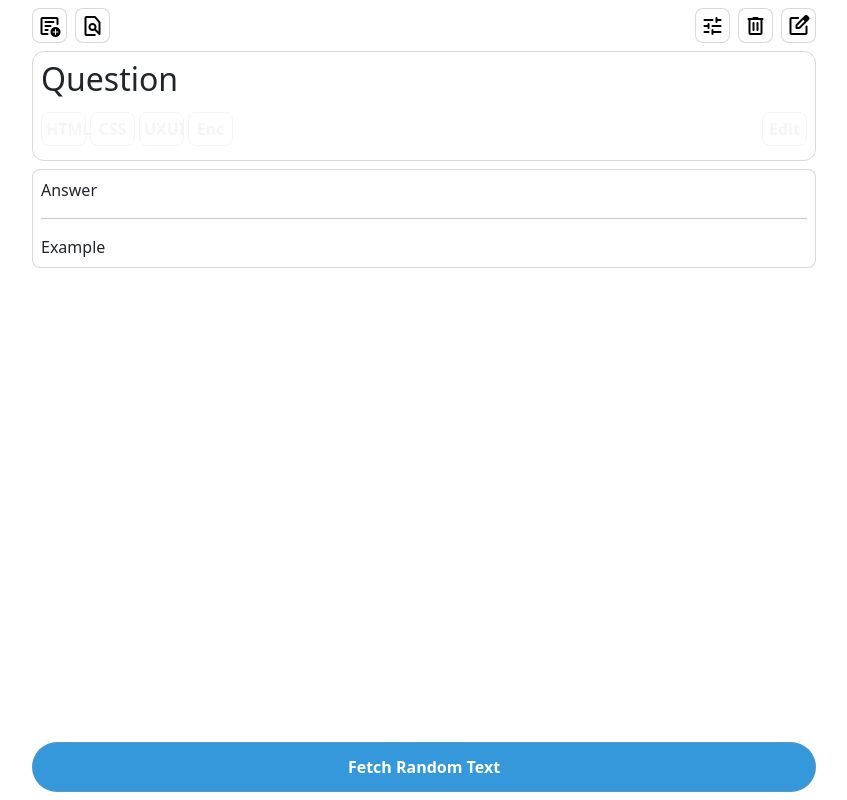
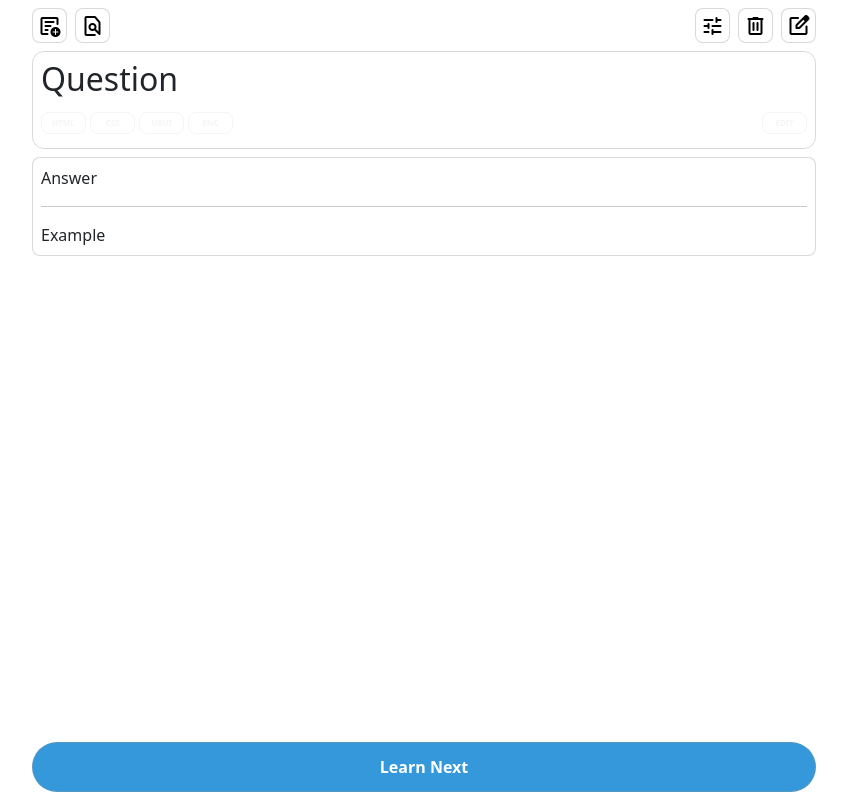
Before and after one commit to luisbuenofernandez/WDLearning, a plain HTML site: page index.html in a window 1280 px wide. Shown: the whole page, without its empty margins (216-1063 px from the left). Drawn offline with nearby package versions, Linux system fonts and the light colour scheme; no server answers.

Commit message:
Tags fixing

```diff
--- a/JS+CSS+JSON/style.css
+++ b/JS+CSS+JSON/style.css
@@ -476,6 +476,7 @@ input[type="checkbox"]#edit:checked+label {
     border-radius: 8px;
     display: inline-block;
     font-weight: bold;
+    font-size: 8px;
     /* Default text weight */
     transition: border-color 0.3s, color 0.3s;
     /* Smooth transition */
--- a/index.html
+++ b/index.html
@@ -238,10 +238,10 @@
                     <label for="advice">UXUI</label>
 
                     <input type="checkbox" id="encouragement" class="checkbox" value="Encouragement" checked>
-                    <label for="encouragement">Enc</label>
+                    <label for="encouragement">ENC</label>
 
                     <input type="checkbox" id="edit" class="checkbox" value="true" data-key="edition">
-                    <label for="edit">Edit</label>
+                    <label for="edit">EDIT</label>
 
                 </div>
 
@@ -330,11 +330,11 @@
                         <label for="radioAdvice">UXUI</label>
 
                         <input type="radio" id="radioEncouragement" name="topic" class="radio" value="Encouragement">
-                        <label for="radioEncouragement">Enc</label>
+                        <label for="radioEncouragement">ENC</label>
                     </div>
                     <div id="checkboxWrapper">
                         <input type="checkbox" id="checkboxEdit" class="checkbox" value="yes" data-key="editing">
-                        <label for="checkboxEdit">Edit</label>
+                        <label for="checkboxEdit">EDIT</label>
                     </div>
                 </div>
             </div>
@@ -377,7 +377,7 @@
 
 
     <div id="section-3Fetch" class="section-3 margin8px">
-        <button id="fetchButton" class="btn">Fetch Random Text</button>
+        <button id="fetchButton" class="btn">Learn Next</button>
 
         <div class="space-between">
 
```
Also changed, not shown: addNew.html (+2 -2 lines), showAll.html (+2 -2 lines).
